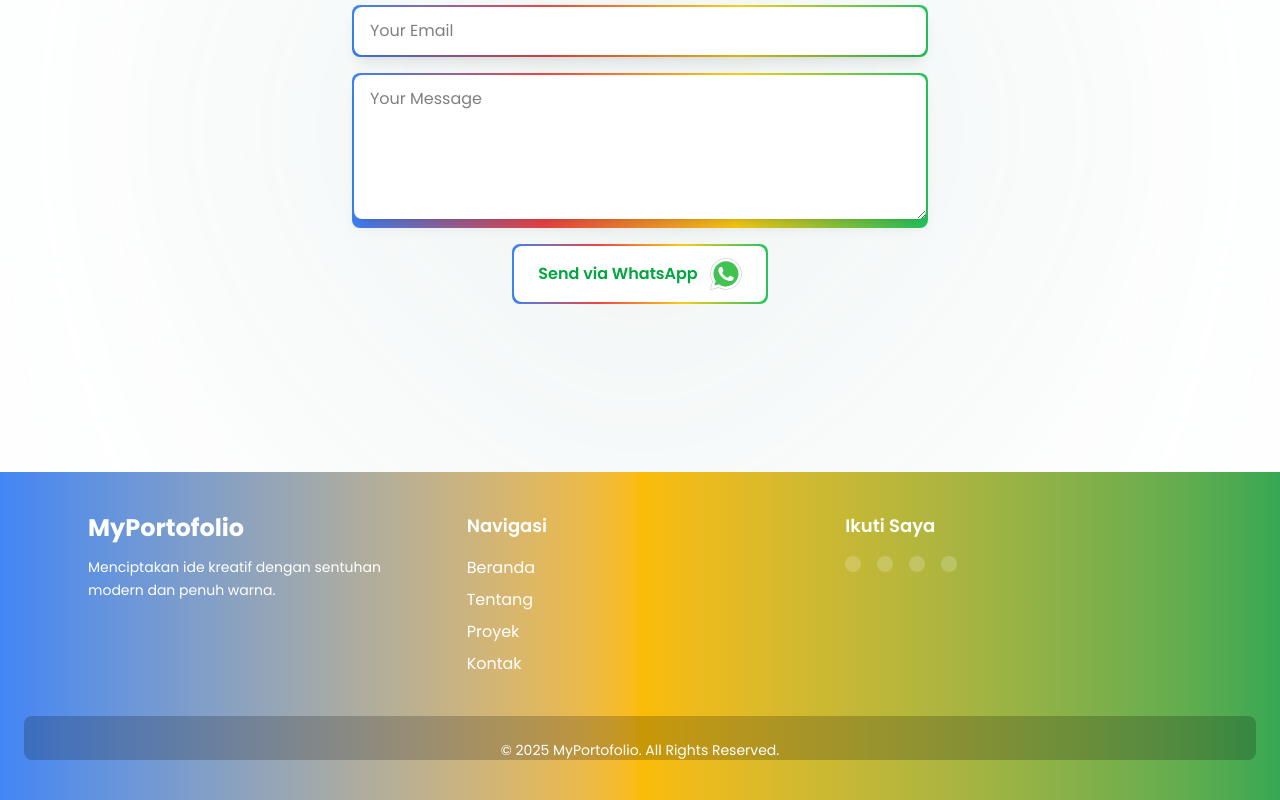
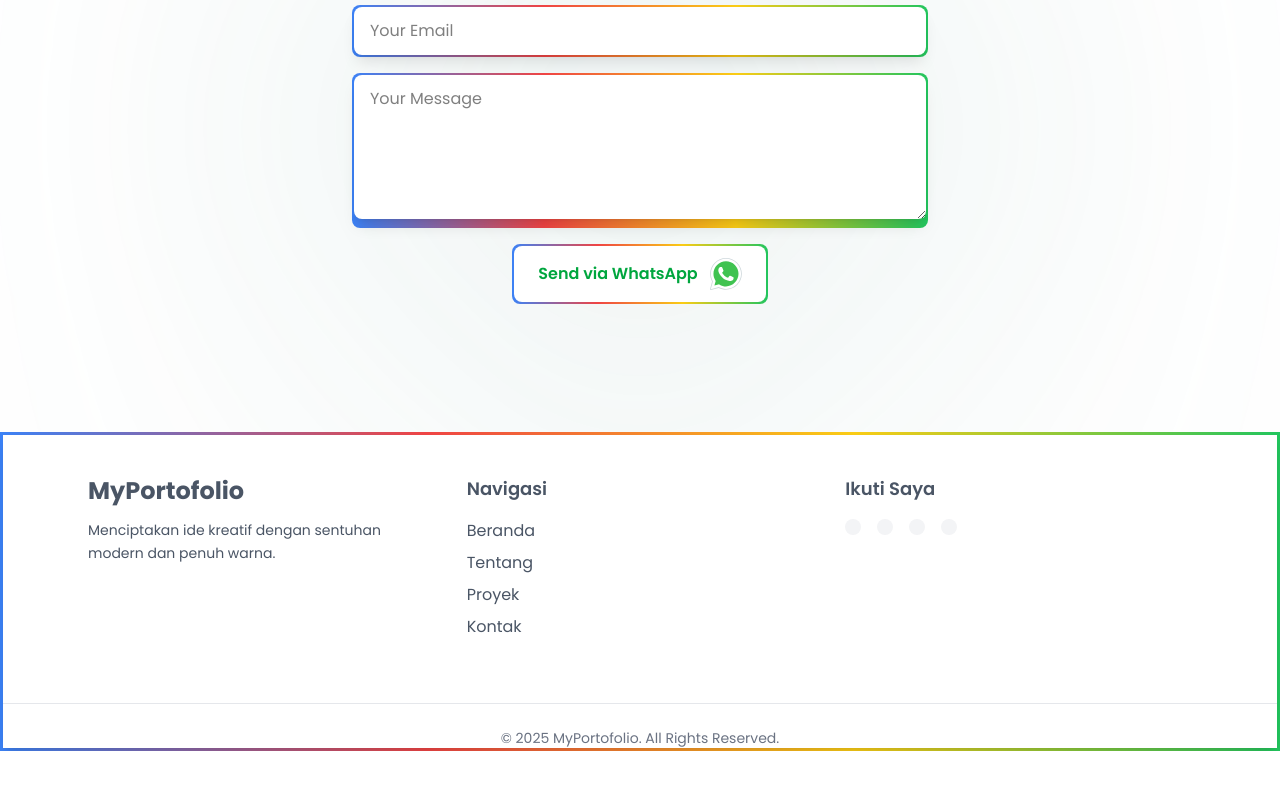
Before and after one commit to MahfudzWorks/Project_MyPortofolio, a React (Vite) app: page / in a window 1280 px wide. Shown: the part 5247-6047 px from the top of the page. After the commit the page ends 5998 px from the top, so only its background shows below. Built offline with nearby package versions, Linux system fonts and the light colour scheme.

Commit message:
commit footer

```diff
--- a/src/components/Footer.jsx
+++ b/src/components/Footer.jsx
@@ -23,9 +23,9 @@ const Footer = () => {
   ];
 
   return (
-    <footer className="bg-gradient-to-r from-[#4285F4] via-[#EA4335] via-[#FBBC05] to-[#34A853] text-white py-10 mt-10">
-      <div className="max-w-6xl mx-auto px-6 grid md:grid-cols-3 gap-8">
-        {/* Brand */}
+    <footer className="p-[3px] bg-[linear-gradient(to_right,#3b82f6,#ef4444,#facc15,#22c55e)] text-gray-600">
+      <div className="bg-white shadow-lg">
+        <div className="max-w-6xl mx-auto px-6 py-10 grid md:grid-cols-3 gap-8">
           <div>
             <h1 className="text-2xl font-bold">MyPortofolio</h1>
             <p className="mt-3 text-sm leading-relaxed">
@@ -33,7 +33,6 @@ const Footer = () => {
             </p>
           </div>
 
-        {/* Links */}
           <div>
             <h2 className="text-lg font-semibold mb-4">Navigasi</h2>
             <ul className="space-y-2">
@@ -60,7 +59,6 @@ const Footer = () => {
             </ul>
           </div>
 
-        {/* Social Media */}
           <div>
             <h2 className="text-lg font-semibold mb-4">Ikuti Saya</h2>
             <div className="flex gap-4">
@@ -70,7 +68,7 @@ const Footer = () => {
                   href={sosial.link}
                   target="_blank"
                   rel="noopener noreferrer"
-                className="p-2 bg-white/20 hover:bg-white/40 rounded-full transition"
+                  className="p-2 bg-gray-100 hover:bg-gray-200 rounded-full transition"
                 >
                   {sosial.icon}
                 </a>
@@ -79,9 +77,9 @@ const Footer = () => {
           </div>
         </div>
 
-      {/* Bottom */}
-      <div className="mt-10 pt-6 text-center text-sm bg-black/20 rounded-lg mx-6">
+        <div className="border-t border-gray-200 mt-6 pt-6 text-center text-sm text-gray-500">
           © {new Date().getFullYear()} MyPortofolio. All Rights Reserved.
+        </div>
       </div>
     </footer>
   );
```
Lines whose indentation alone changed are shown as unchanged.
